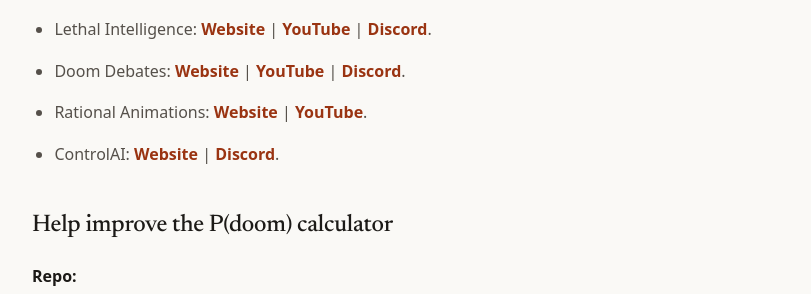
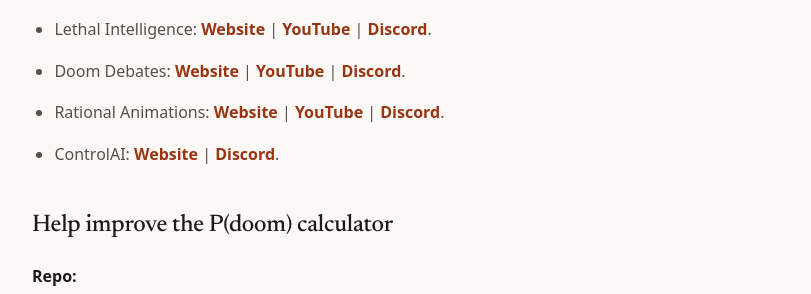
Before and after one commit to neoneye/pdoom-calculator, a Jekyll site: the page built from about.html, in a window 1280 px wide. Shown: the part 525-819 px from the top of the page, without its empty margins (234-1045 px from the left). Built offline with Jekyll 4.4.1, drawn with Linux system fonts in a browser that asks for light colours.

Commit message:
Add the Rational Animations Discord
Co-Authored-By: Claude Opus 5 <noreply@anthropic.com>

```diff
--- a/about.html
+++ b/about.html
@@ -40,7 +40,7 @@ permalink: /about/
         Doom Debates: <a href="https://lironshapira.substack.com/" target="_blank" rel="noreferrer">Website</a> | <a href="https://www.youtube.com/@DoomDebates" target="_blank" rel="noreferrer">YouTube</a> | <a href="https://discord.gg/6T2fnMnVkY" target="_blank" rel="noreferrer">Discord</a>.
       </li>
       <li>
-        Rational Animations: <a href="https://www.rationalanimations.com/" target="_blank" rel="noreferrer">Website</a> | <a href="https://www.youtube.com/@RationalAnimations" target="_blank" rel="noreferrer">YouTube</a>.
+        Rational Animations: <a href="https://www.rationalanimations.com/" target="_blank" rel="noreferrer">Website</a> | <a href="https://www.youtube.com/@RationalAnimations" target="_blank" rel="noreferrer">YouTube</a> | <a href="https://discord.gg/FXtGVpVpKN" target="_blank" rel="noreferrer">Discord</a>.
       </li>
       <li>
         ControlAI: <a href="https://controlai.com/" target="_blank" rel="noreferrer">Website</a> | <a href="https://discord.gg/7W3XyEMepn" target="_blank" rel="noreferrer">Discord</a>.
```
